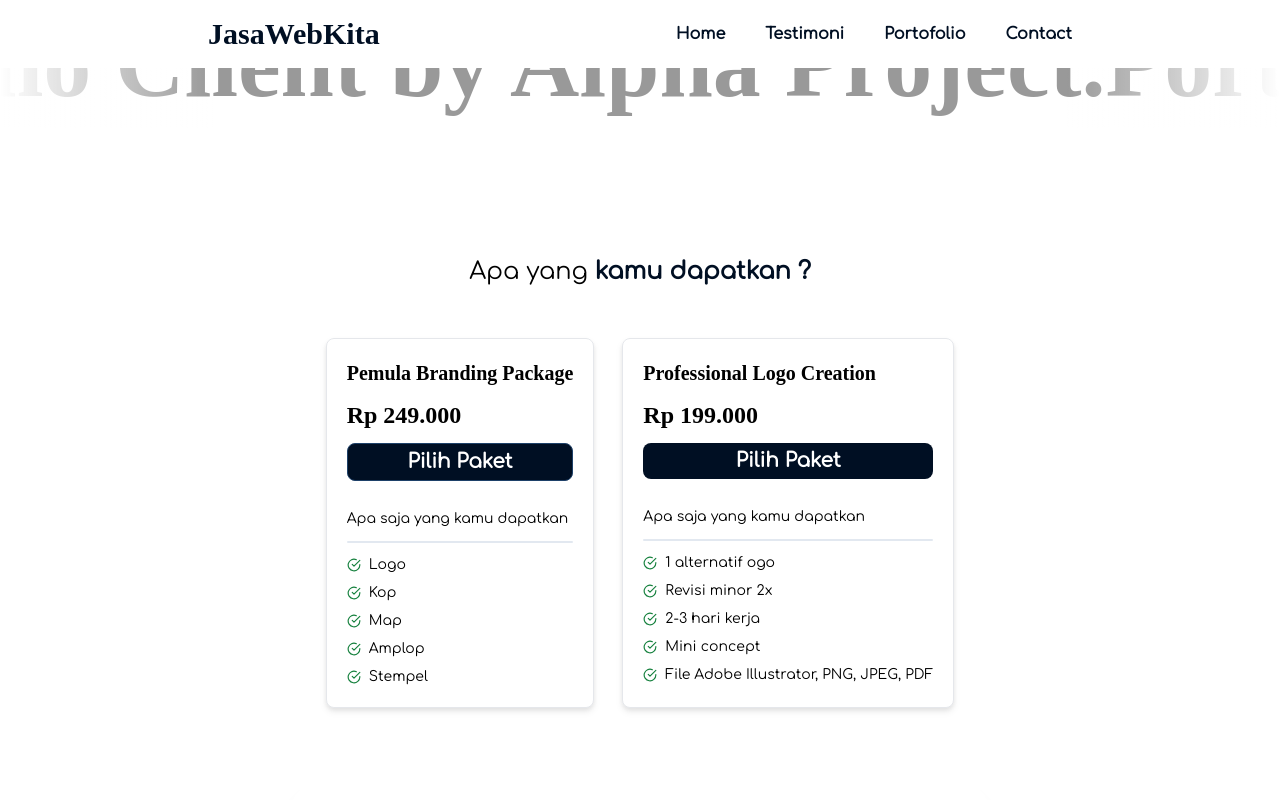
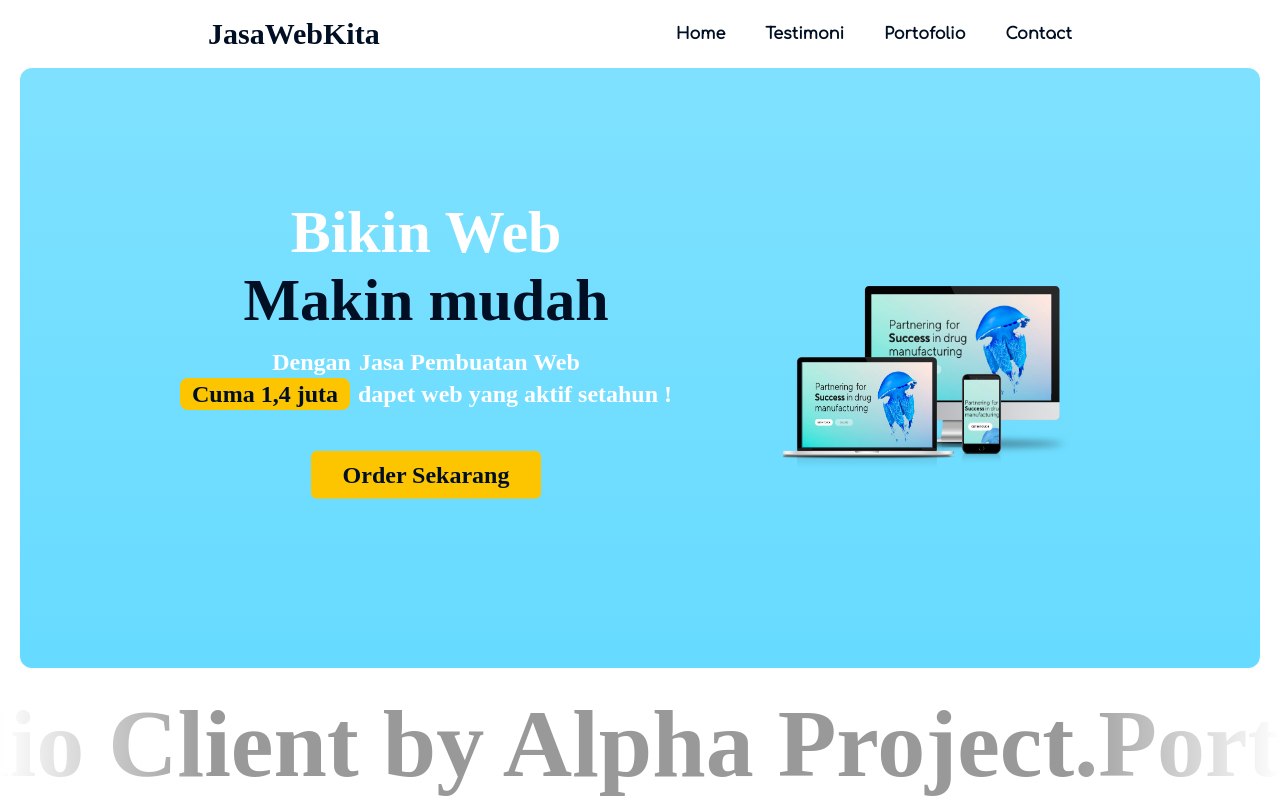
Before and after one commit to mcramaaa/jasawebkita, a Next.js app: page / in a window 1280 px wide. Shown: the top 800 px of the page. Built offline with nearby package versions, Linux system fonts and the light colour scheme.

Commit message:
update: hero

```diff
--- a/src/app/page.tsx
+++ b/src/app/page.tsx
@@ -2,6 +2,7 @@
 
 import Marque from "@/components/landing/components/Marque";
 import Ending from "@/components/landing/Ending";
+import Hero from "@/components/landing/Hero";
 import Pricing from "@/components/landing/Pricing";
 import Navbar from "@/components/layout/Navbar";
 import { useSection } from "@/zustand/useNav";
@@ -33,7 +34,9 @@ export default function Home() {
         </div>
       </div>
 
-      <div>{/* <Hero scrollPricing={scrollToSection} /> */}</div>
+      <div>
+        <Hero scrollPricing={scrollToSection} />
+      </div>
       <Marque />
       {/* <AboutAlpha /> */}
       <div id="pricing"></div>
--- a/src/components/landing/Hero.tsx
+++ b/src/components/landing/Hero.tsx
@@ -14,14 +14,14 @@ export default function Hero(props: IProps) {
     <>
       <div className="relative p-3 md:pt-10 md:px-5">
         <div className="lg:h-[75vh] overflow-hidden mt-16 md:mt-7 h-[75vh] rounded-xl  relative">
-          <video
+          {/* <video
             autoPlay
             loop
             // playsInline
             muted
             className="object-cover w-full h-full absolute pointer-events-none "
             src={`https://videos.pexels.com/video-files/29607597/12742138_1920_1080_30fps.mp4`}
-          ></video>
+          ></video> */}
 
           <div className="absolute w-full grid lg:grid-cols-2 h-full items-center justify-center bg-gradient-to-b from-brand-core2/50 to-brand-core2/60">
             <div className="flex justify-center hover:rotate-3 duration-300 hover:animate-pulse">
```
